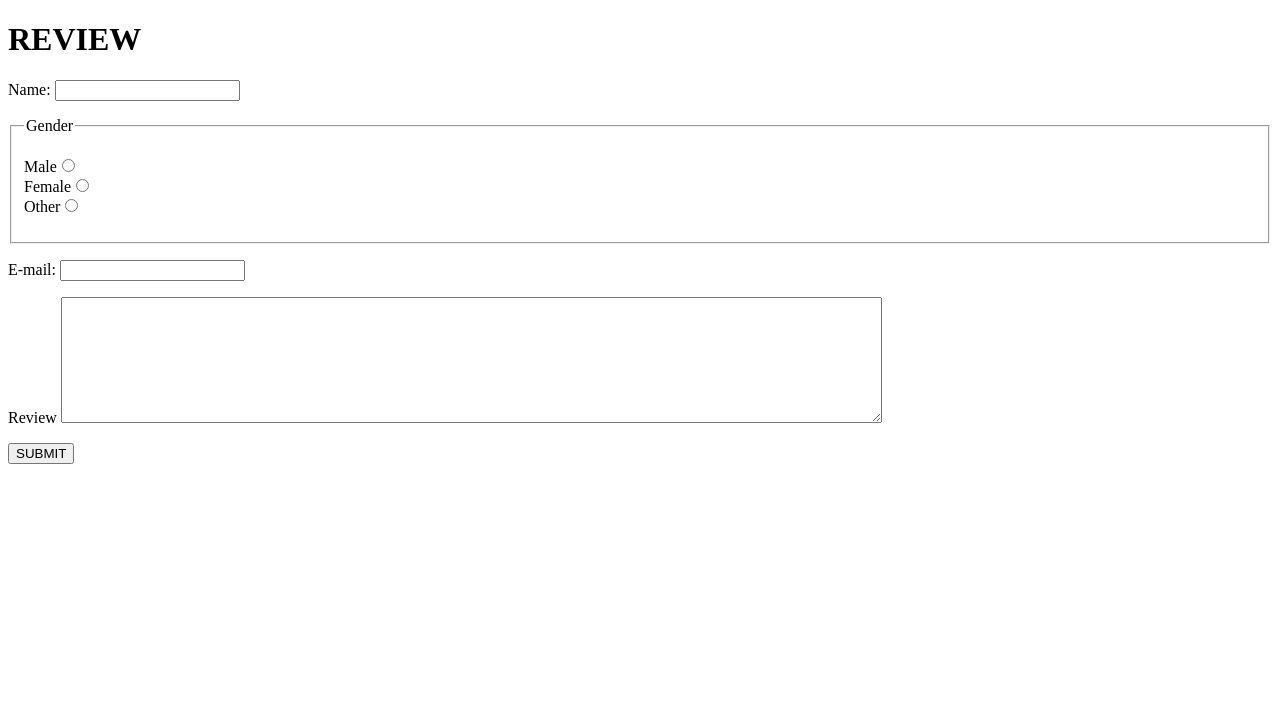
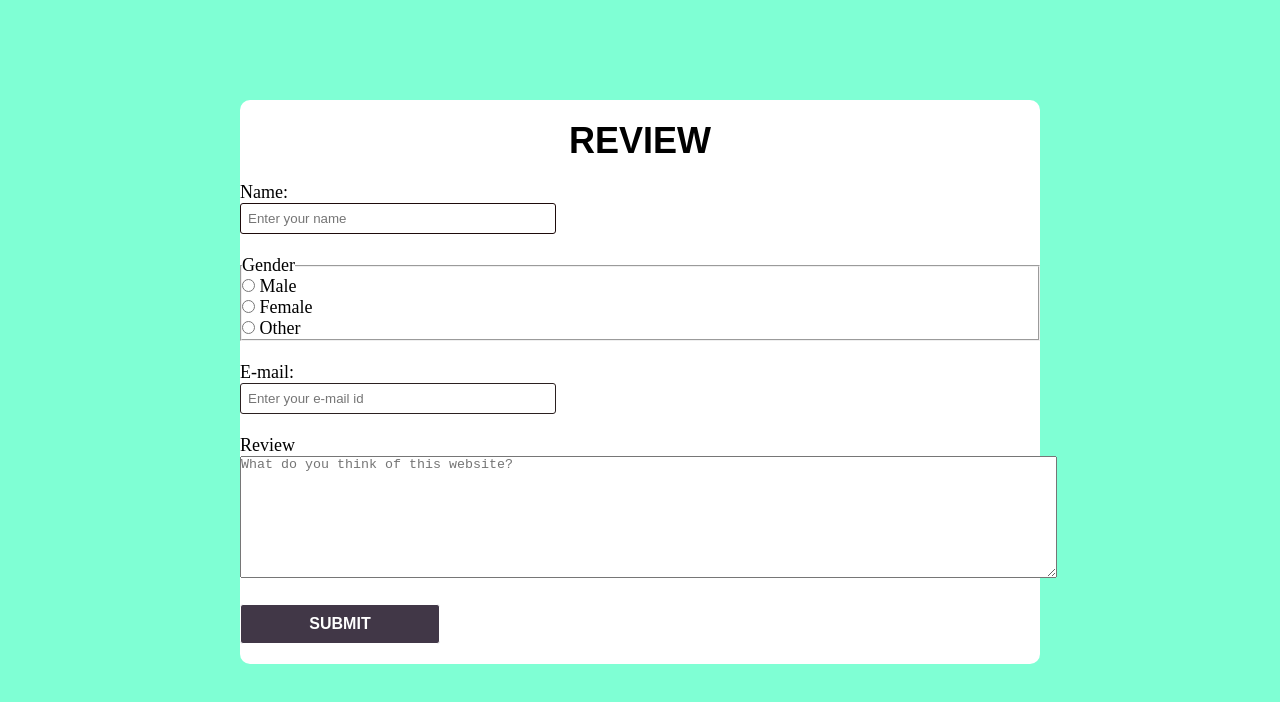
Before and after one commit to yashii11/universe-repo, a plain HTML site: page review.html in a window 1280 px wide. Drawn offline with Linux system fonts and the light colour scheme.

Commit message:
Update review.html

```diff
--- a/review.html
+++ b/review.html
@@ -1,5 +1,84 @@
 <!DOCTYPE html>
 <html lang="en">
+<style>
+    *{
+        margin:0;
+        padding:0;
+    }
+    body{
+        background-color: aquamarine;
+    }
+    div.main{
+        width:800px;
+        margin: 100px auto 0px auto;
+    }
+    h1{
+        text-align: center;
+        padding:20px;
+        font-family: sans-serif;
+    }
+    div.register{
+        background-color: white;
+        width:100%;
+        font-size: 18px;
+        border-radius: 10px;
+
+    }
+form#register{
+    margin:40px;
+
+
+}
+label{
+    font-family:sans-serif;
+    font-size: 18px;
+    font-style: italic;
+}
+input#name{
+    width:300px;
+    border:1px solid #1e0b0b;
+    border-radius: 3px;
+    outline: 0;
+    padding: 7px;
+    background-color: #fff;
+}
+input#email{
+    width:300px;
+    border:1px solid #2b2020;
+    border-radius: 3px;
+    outline: 0;
+    padding: 7px;
+    background-color: #fff;
+}
+input#review{
+    width:300px;
+    border:1px solid #171616;
+    border-radius: 3px;
+    outline: 0;
+    padding: 7px;
+    background-color: #fff;
+}
+input#submit{
+    width: 200px;
+    padding: 10px;
+    font-size: 16px;
+    font-family: sans-serif;
+    font-weight: 600;
+    border-radius: 3px;
+    background-color: rgba(18, 6, 25, 0.8);
+    color:#fff;
+    cursor: pointer;
+    border: 1px solid;
+    margin-bottom: 20px;
+
+
+
+}
+
+
+
+
+</style>
 <head>
     <meta charset="UTF-8">
     <meta http-equiv="X-UA-Compatible" content="IE=edge">
@@ -7,21 +86,28 @@
     <title>REVIEWS</title>
 </head>
 <body>
+<div class="main">
+<div class="register">
     <form action="">
-        <h1>REVIEW</h1>
-        <p> Name: <input type="text" name="name"></p>
+    <h1>REVIEW</h1>
+        <p> Name: <br> <input type="text" id="name" placeholder="Enter your name"></p>
+        <br>
         <fieldset>
             <legend>Gender</legend>
             <p>
-                Male<input type="radio" name="gender" id="male"> <br>
-                Female<input type="radio" name="gender" id="female"> <br>
-                Other<input type="radio" name="gender" id="other">
+                <input type="radio" name="male" id="male">&nbsp;Male <br>
+                <input type="radio" name="female" id="female">&nbsp;Female <br>
+                <input type="radio" name="other" id="other">&nbsp;Other
             </p>
 
         </fieldset>
-        <p>E-mail: <input type="email" name="email" id="email"></p>
-        <p>Review <textarea name="review" id="review" cols="100" rows="8"></textarea></p>
-<button class="submit form">SUBMIT</button>
+        <br>
+        <p>E-mail: <br><input type="email" name="email" id="email" placeholder="Enter your e-mail id"></p>
+        <br>
+        <p>Review <br><textarea name="review" id="review" cols="100" rows="8" placeholder="What do you think of this website?"></textarea></p>
+        <br>
+        <input type="submit" value="SUBMIT" name="submit" id="submit">
+
 
 
 
@@ -31,6 +117,9 @@
             alert("THANK YOU FOR YOUR RESPONSE");
         });
     </script>
+</div>
+
+</div>
 
 </body>
 </html>
```
